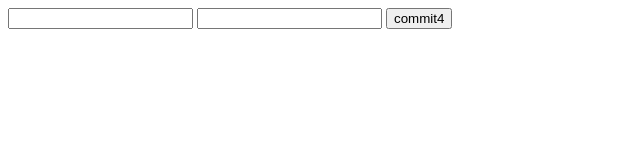
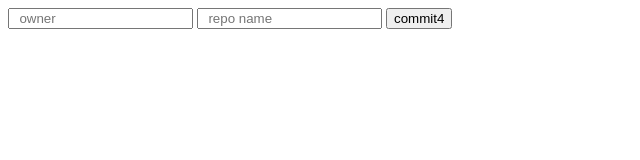
Before and after one commit to kat4/commit4, a website: page views/index.html in a window 1280 px wide. Shown: the full height of the page, 0-640 px from the left. Drawn offline with Linux system fonts and the light colour scheme.

Commit message:
Update index.html

```diff
--- a/views/index.html
+++ b/views/index.html
@@ -8,8 +8,8 @@
 
 <body>
   <form id="repo-form">
-    <input id="owner" type="text" class="search"></input>
-    <input id="repo" type="text" class="search"></input>
+    <input id="owner" type="text" class="search" placeholder="  owner"></input>
+    <input id="repo" type="text" class="search" placeholder="  repo name"></input>
     <!--<input id="branch" type="text" class="search"></input>-->
     <input type="submit" value="commit4">
   </form>
```
